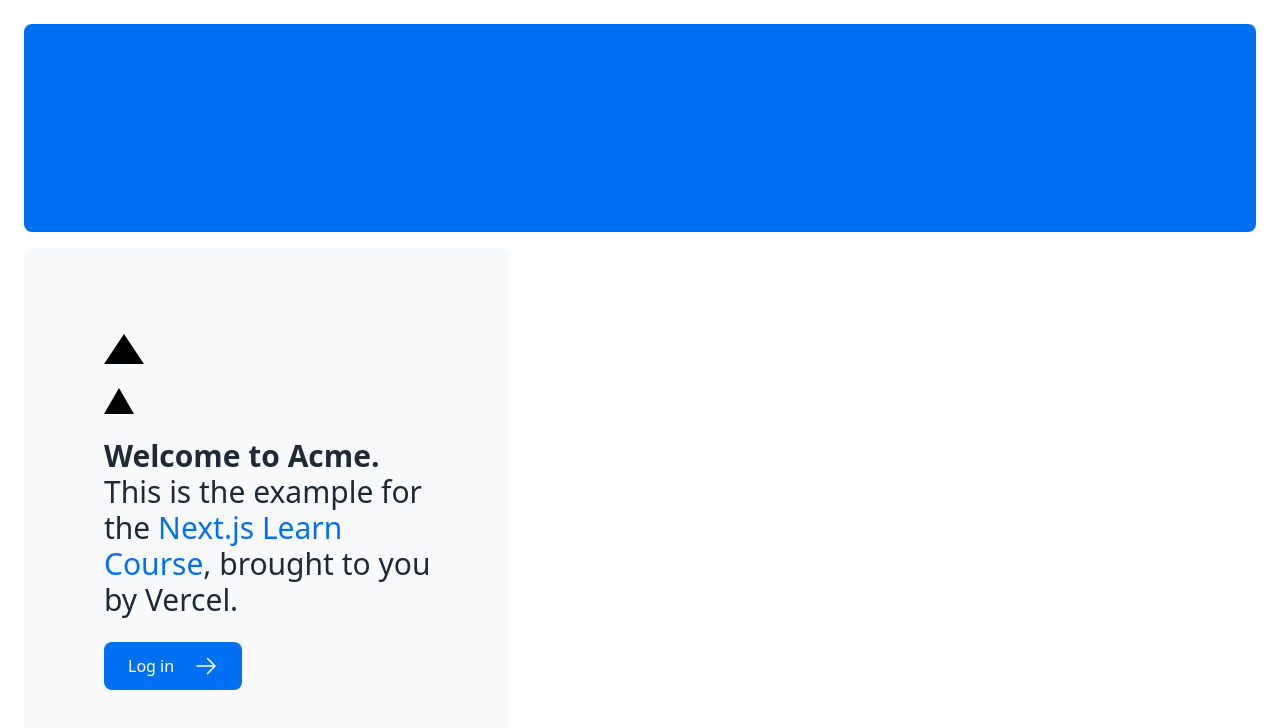
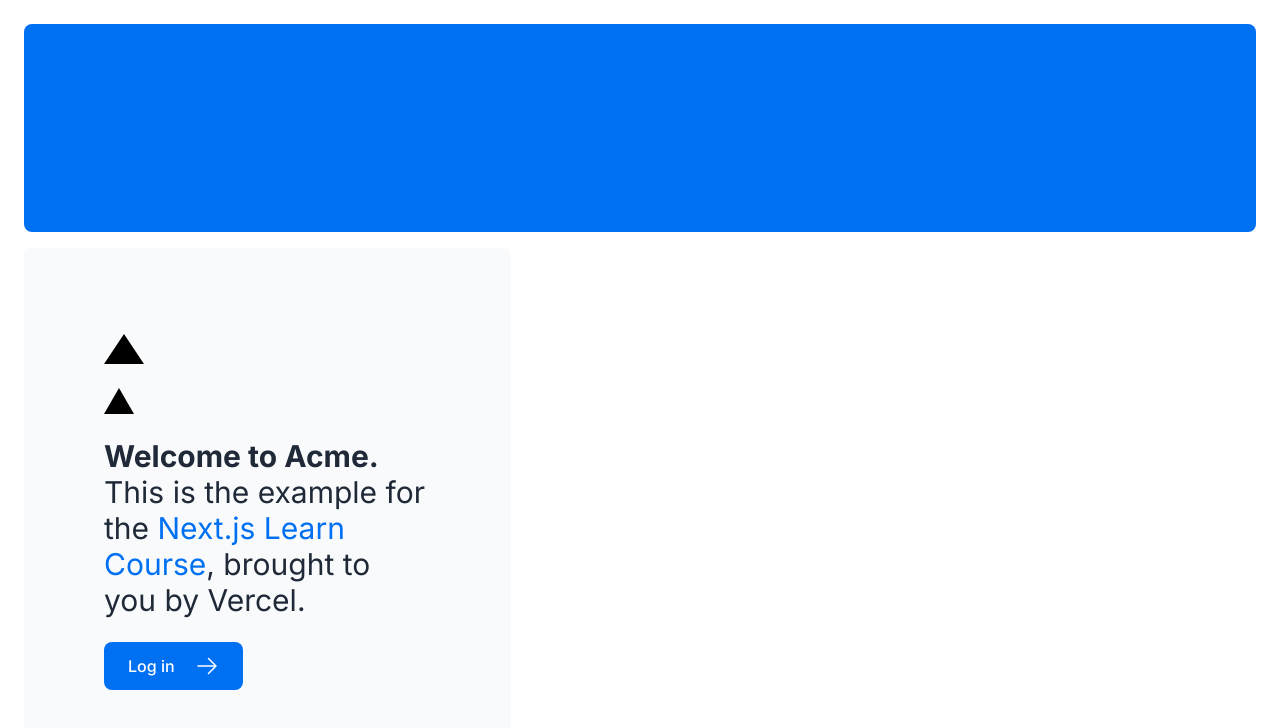
Before and after one commit to EnginKARATAS/acme-nextjs-dashboard, a Next.js app in the folder nextjs-dashboard/: page / in a window 1280 px wide. Shown: the top 728 px of the page. Built offline with nearby package versions, Linux system fonts and the light colour scheme.

Commit message:
add font style globally

```diff
--- a/nextjs-dashboard/app/layout.tsx
+++ b/nextjs-dashboard/app/layout.tsx
@@ -1,4 +1,5 @@
 import '@/app/ui/global.css';
+import { inter } from '@/app/ui/fonts';
 
 export default function RootLayout({
   children,
@@ -7,7 +8,7 @@ export default function RootLayout({
 }) {
   return (
     <html lang="en">
-      <body>{children}</body>
+      <body className={`${inter.className} antialised`} >{children}</body>
     </html>
   );
 }
--- /dev/null
+++ b/nextjs-dashboard/app/ui/fonts.ts
@@ -0,0 +1,2 @@
+import { Inter } from 'next/font/google';
+export const inter = Inter({ subsets: ['latin'] });
```
